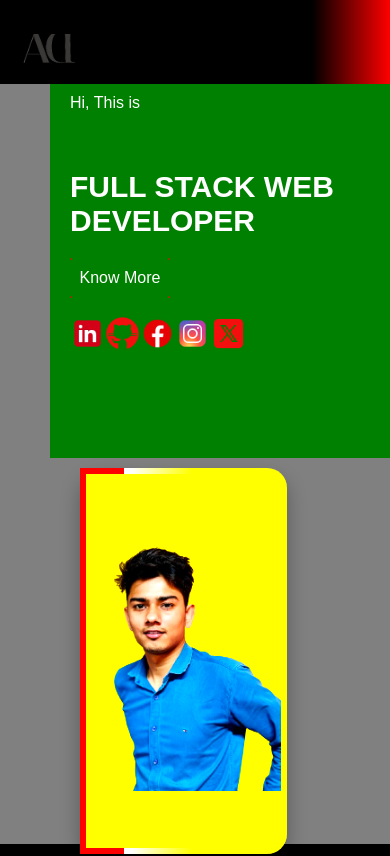
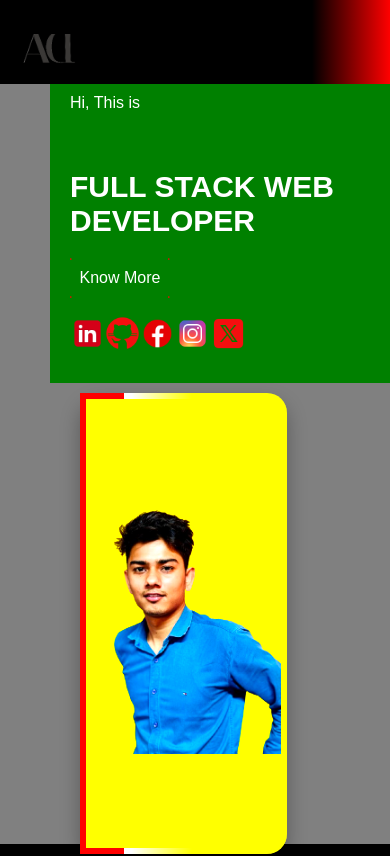
Before and after one commit to Ankushdhull9908/react-portfolio, a React (Create React App) app: page / in a window 390 px wide. Shown: the top 856 px of the page. Built offline with nearby package versions, Linux system fonts and the light colour scheme.

Commit message:
Update Her.css

```diff
--- a/src/Her.css
+++ b/src/Her.css
@@ -179,7 +179,7 @@ button:hover {
        position: relative;
        width: 100%;
        top: 0px;
-       height: 50%;
+       height: 40%;
         background-color:green;
 
     }
@@ -192,7 +192,7 @@ button:hover {
         justify-content: center;
         align-items: center;
        background-color:yellow;
-       height: 50%;
+       height: 60%;
        width: 50%;
 
 
```
